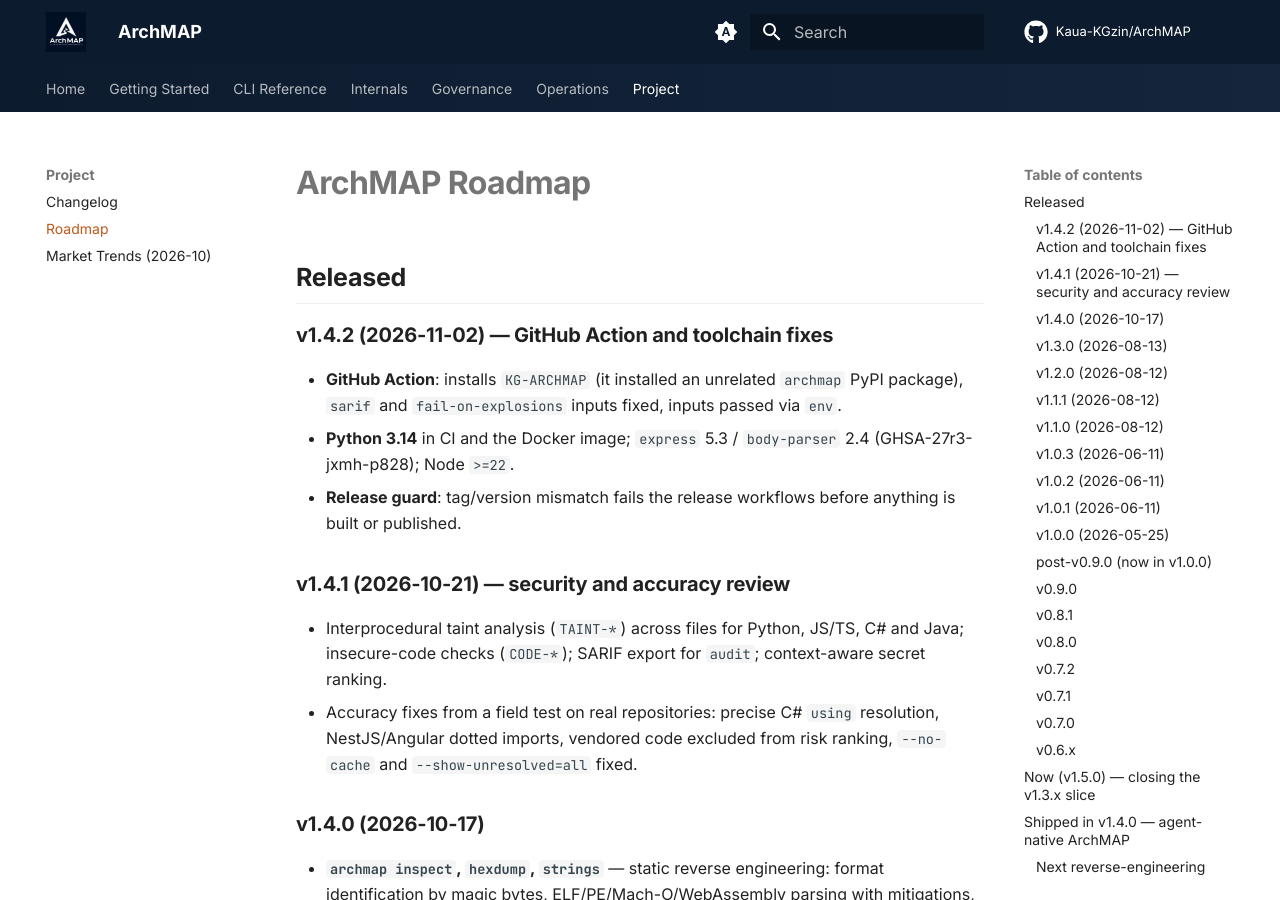
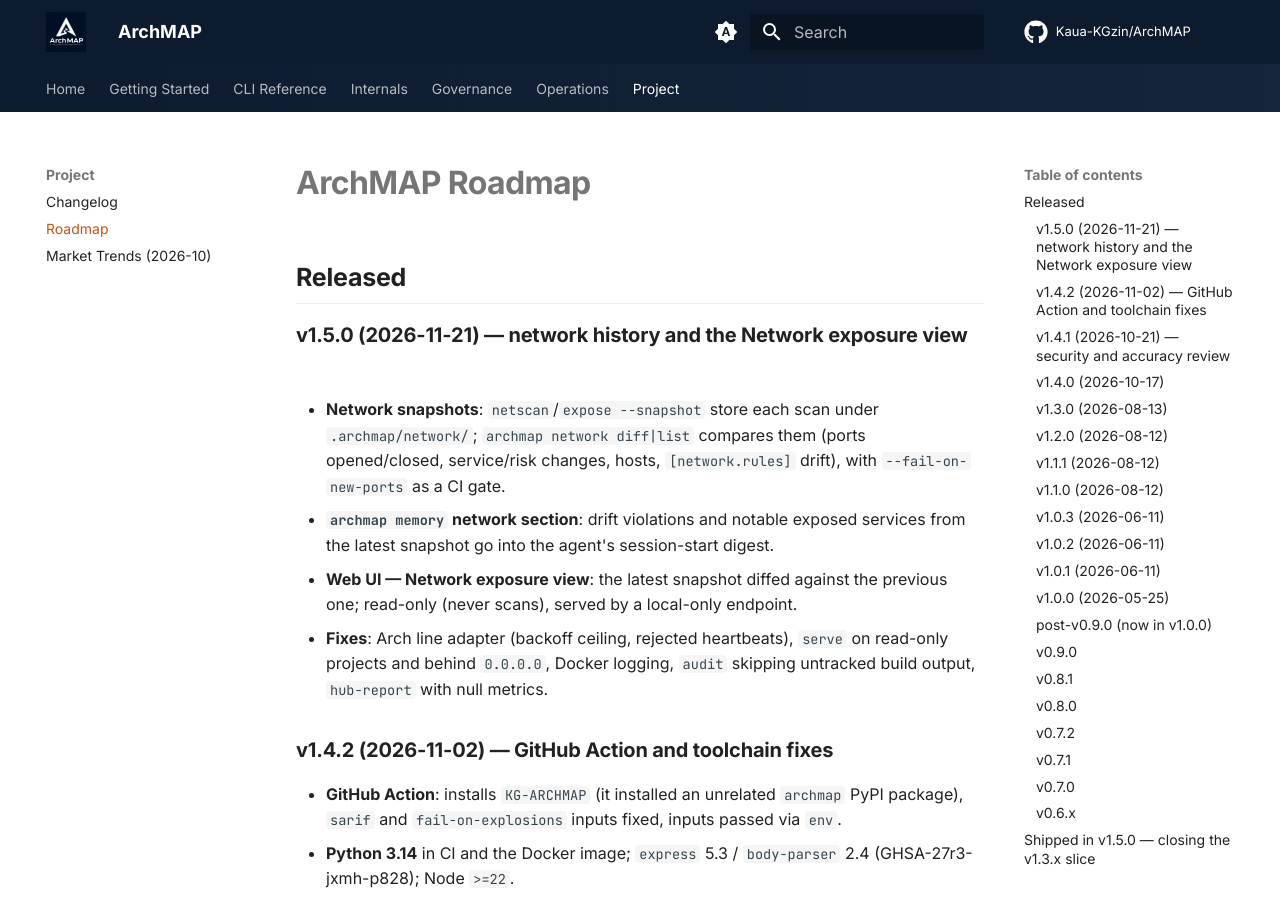
Before and after one commit to Kaua-KGzin/ArchMAP, an MkDocs documentation site: the page built from docs/roadmap.md, in a window 1280 px wide and 900 px high. Built offline with MkDocs 1.6.1 and Material for MkDocs 9.7.7, drawn with Linux system fonts in a browser that asks for light colours; comment, search, counter and statistics services are not loaded; the version menu is left out; some of the changed text lies outside the part shown.

Commit message:
Release 1.5.0: network history and the Network exposure view (#64)
* Release 1.5.0: network history and the Network exposure view

Version 1.4.2 -> 1.5.0 in __init__, package.json/lock and the Claude Code
plugin manifest. [Unreleased] becomes [1.5.0] - 2026-11-21 (docs mirror
updated), with release entries in ROADMAP.md, docs/roadmap.md (the v1.5.0
slice is marked shipped), docs/index.md 'What's new' and the README badge.

scripts/check_tag_version.py v1.5.0: ok.

* ci: test on Python 3.15 to match the Docker base image

#62 moved the Docker image to python:3.15-slim while CI only covered
3.11-3.14. Add 3.15 to the quality matrix and the trove classifiers so
the shipped image runs on a tested interpreter.

Claude-Session: https://claude.ai/code/session_01FQ5hfqjXxNkNvF2NYsYq23

```diff
--- a/docs/roadmap.md
+++ b/docs/roadmap.md
@@ -1,6 +1,12 @@
 # ArchMAP Roadmap
 
 ## Released
+
+### v1.5.0 (2026-11-21) — network history and the Network exposure view
+- **Network snapshots**: `netscan`/`expose --snapshot` store each scan under `.archmap/network/`; `archmap network diff|list` compares them (ports opened/closed, service/risk changes, hosts, `[network.rules]` drift), with `--fail-on-new-ports` as a CI gate.
+- **`archmap memory` network section**: drift violations and notable exposed services from the latest snapshot go into the agent's session-start digest.
+- **Web UI — Network exposure view**: the latest snapshot diffed against the previous one; read-only (never scans), served by a local-only endpoint.
+- **Fixes**: Arch line adapter (backoff ceiling, rejected heartbeats), `serve` on read-only projects and behind `0.0.0.0`, Docker logging, `audit` skipping untracked build output, `hub-report` with null metrics.
 
 ### v1.4.2 (2026-11-02) — GitHub Action and toolchain fixes
 - **GitHub Action**: installs `KG-ARCHMAP` (it installed an unrelated `archmap` PyPI package), `sarif` and `fail-on-explosions` inputs fixed, inputs passed via `env`.
@@ -157,10 +163,9 @@
 
 ---
 
-## Now (v1.5.0) — closing the v1.3.x slice
+## Shipped in v1.5.0 — closing the v1.3.x slice
 
-All four items below are done and sit in `CHANGELOG.md` under
-`[Unreleased]`, so they ship as **v1.5.0**.
+All four items below shipped in **v1.5.0** (2026-11-21).
 
 ArchMAP's strategic direction ("Code, Architecture & Network Intelligence")
 is to correlate three domains that normally live in separate tools —
--- a/package.json
+++ b/package.json
@@ -1,6 +1,6 @@
 {
   "name": "archmap",
-  "version": "1.4.2",
+  "version": "1.5.0",
   "description": "Static architecture analysis and visualization for software projects — dependency graphs, cycle detection, risk scoring, LLM advisor.",
   "private": true,
   "type": "module",
--- a/pyproject.toml
+++ b/pyproject.toml
@@ -23,6 +23,7 @@ classifiers = [
     "Programming Language :: Python :: 3.12",
     "Programming Language :: Python :: 3.13",
     "Programming Language :: Python :: 3.14",
+    "Programming Language :: Python :: 3.15",
     "Programming Language :: Python :: Implementation :: CPython",
     "Topic :: Software Development :: Libraries :: Python Modules",
     "Topic :: Software Development :: Quality Assurance",
--- a/src/archmap/__init__.py
+++ b/src/archmap/__init__.py
@@ -39,7 +39,7 @@ from archmap.types import (
     UnresolvedImportEntry,
 )
 
-__version__ = "1.4.2"
+__version__ = "1.5.0"
 
 
 def analyze_project(
```
Also changed, not shown: CHANGELOG.md (+2 -0 lines), README.md (+2 -2 lines), ROADMAP.md (+6 -0 lines), docs/changelog.md (+2 -0 lines), docs/index.md (+5 -0 lines), 3 other files.
